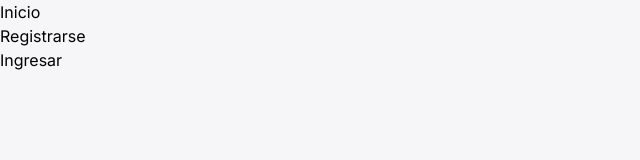
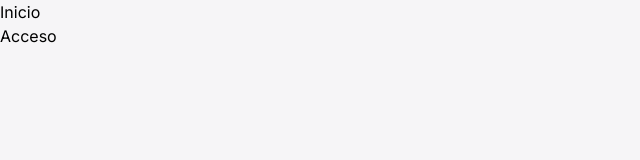
Before and after one commit to francobuceta/Ecommerce-Next.js, a Next.js app: page / in a window 1280 px wide. Shown: the top 160 px of the page, without its empty margins (0-640 px from the left). Built offline with nearby package versions, Linux system fonts and the light colour scheme.

Commit message:
fix auth route

```diff
--- a/src/app/page.jsx
+++ b/src/app/page.jsx
@@ -6,13 +6,9 @@ const links = [
     route: "/",
   },
   {
-    label: "Registrarse",
-    route: "/auth/register",
-  },
-  {
-    label: "Ingresar",
-    route: "/auth/login",
-  },
+    label: "Acceso",
+    route: "/auth",
+  }
 ];
 
 const Navbar = () => {
```
